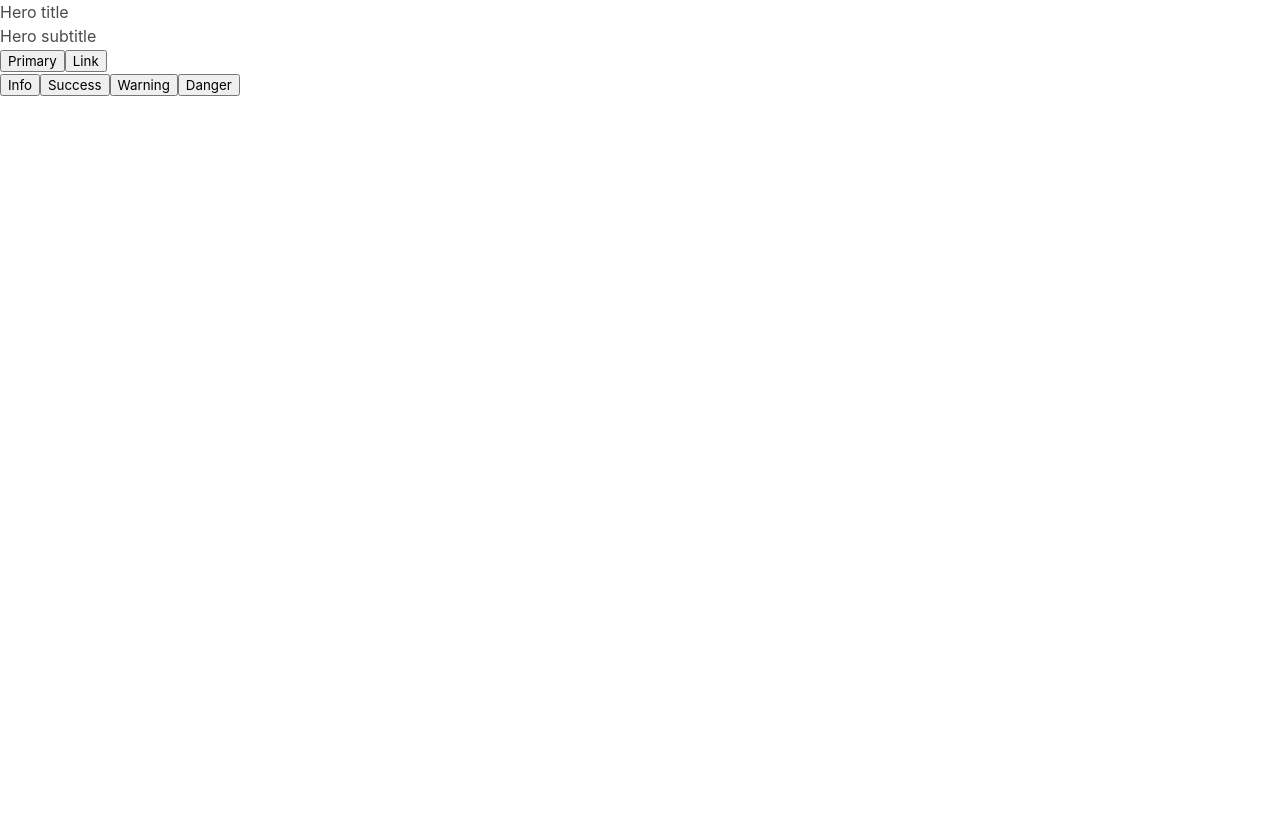
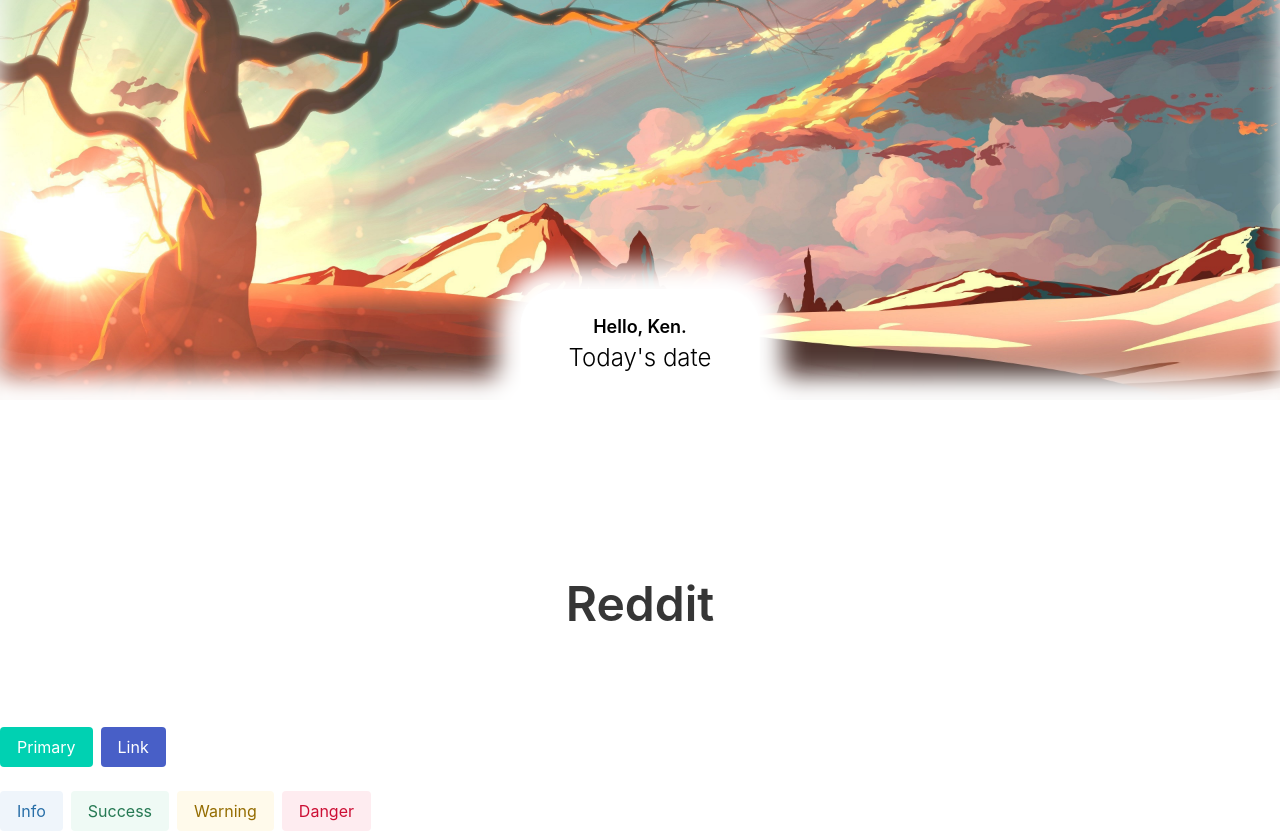
Before and after one commit to lbkchen/homebase, a Next.js app: page / in a window 1280 px wide. Before the commit the page ends 800 px from the top, so only its background shows below. Built offline with nearby package versions, Linux system fonts and the light colour scheme; no server answers.

Commit message:
Add background greeting

```diff
--- /dev/null
+++ b/components/reddit.js
@@ -0,0 +1,49 @@
+import React from "react";
+
+import API from "../utils/api";
+
+import "../styles/styles.sass";
+
+class RedditPosts extends React.Component {
+  constructor(props) {
+    super(props);
+
+    this.state = {
+      sections: [],
+    };
+  }
+
+  async componentDidMount() {
+    const response = await API.listRedditPosts();
+    console.log(response);
+    this.setState({ sections: response.sections });
+  }
+
+  render() {
+    if (this.state.sections.length === 0) {
+      return null;
+    }
+
+    return (
+      <>
+        {this.state.sections.map((section, i) => {
+          const posts = section.posts.map((post, j) => (
+            <>
+              <a href={post.url}>Link</a>
+              <div key={`post-${j}`}>{post.title}</div>
+            </>
+          ));
+
+          return (
+            <div key={`section-${i}`}>
+              <div>{section.name}</div>
+              <div>{posts}</div>
+            </div>
+          );
+        })}
+      </>
+    );
+  }
+}
+
+export default RedditPosts;
--- a/pages/index.js
+++ b/pages/index.js
@@ -1,7 +1,16 @@
 import React from "react";
 import Head from "next/head";
+
 import Nav from "../components/nav";
+import RedditPosts from "../components/reddit";
+import API from "../utils/api";
+
 import "../styles/styles.sass";
+
+async function getRedditPosts() {
+  const posts = await API.listRedditPosts();
+  console.log(posts);
+}
 
 const Home = () => (
   <div>
@@ -10,34 +19,74 @@
       <link rel="icon" href="/favicon.ico" />
     </Head>
 
-    <section class="hero">
-      <div class="hero-body">
-        <div class="container">
-          <h1 class="title">Hero title</h1>
-          <h2 class="subtitle">Hero subtitle</h2>
+    <section className="hero">
+      <div className="hero-body main-banner">
+        <div className="greeting-container">
+          <div className="greeting">Hello, Ken.</div>
+          <div className="greeting-date">Today's date</div>
+        </div>
+      </div>
+    </section>
+
+    <section className="section hero">
+      <div className="hero-body">
+        <div className="container">
+          <h1 className="title">Reddit</h1>
+          <RedditPosts />
         </div>
       </div>
     </section>
 
     <div className="hero">
-      <div class="buttons">
-        <button class="button is-primary">Primary</button>
-        <button class="button is-link">Link</button>
+      <div className="buttons">
+        <button className="button is-primary">Primary</button>
+        <button className="button is-link">Link</button>
       </div>
 
-      <div class="buttons">
-        <button class="button is-info is-light">Info</button>
-        <button class="button is-success is-light">Success</button>
-        <button class="button is-warning is-light">Warning</button>
-        <button class="button is-danger is-light">Danger</button>
+      <div className="buttons">
+        <button className="button is-info is-light">Info</button>
+        <button className="button is-success is-light">Success</button>
+        <button className="button is-warning is-light">Warning</button>
+        <button className="button is-danger is-light">Danger</button>
       </div>
     </div>
 
     <style jsx>{`
-      .hero {
-        width: 100%;
-        color: #333;
+      .main-banner {
+        position: relative;
+        background-image: url("/images/tree-wallpaper.jpg");
+        height: 400px;
+        background-position: center bottom;
+        background-repeat: no-repeat;
+        background-size: cover;
+        box-shadow: inset 0 -24px 24px 0px white;
       }
+
+      .greeting-container {
+        position: absolute;
+        bottom: 0px;
+        left: 50%;
+        transform: translateX(-50%);
+        color: black;
+        font-size: 18px;
+        font-weight: 300;
+        padding: 24px 48px;
+        text-align: center;
+        background-color: white;
+        border-top-right-radius: 36px;
+        border-top-left-radius: 36px;
+        box-shadow: 0 0 24px 24px white;
+      }
+
+      .greeting {
+        font-weight: 600;
+      }
+
+      .greeting-date {
+        font-weight: 300;
+        font-size: 24px;
+      }
+
       .title {
         margin: 0;
         width: 100%;
--- /dev/null
+++ b/utils/api.js
@@ -0,0 +1,17 @@
+import fetch from "unfetch";
+
+// TODO: Change this
+const API_SERVER_BASE = "http://localhost:8000";
+
+class API {
+  static getUrl(path) {
+    return API_SERVER_BASE + path;
+  }
+
+  static listRedditPosts() {
+    const path = "/api/reddit";
+    return fetch(API.getUrl(path)).then(r => r.json());
+  }
+}
+
+export default API;
```
Also changed, not shown: public/images/tree-wallpaper.jpg (added).
